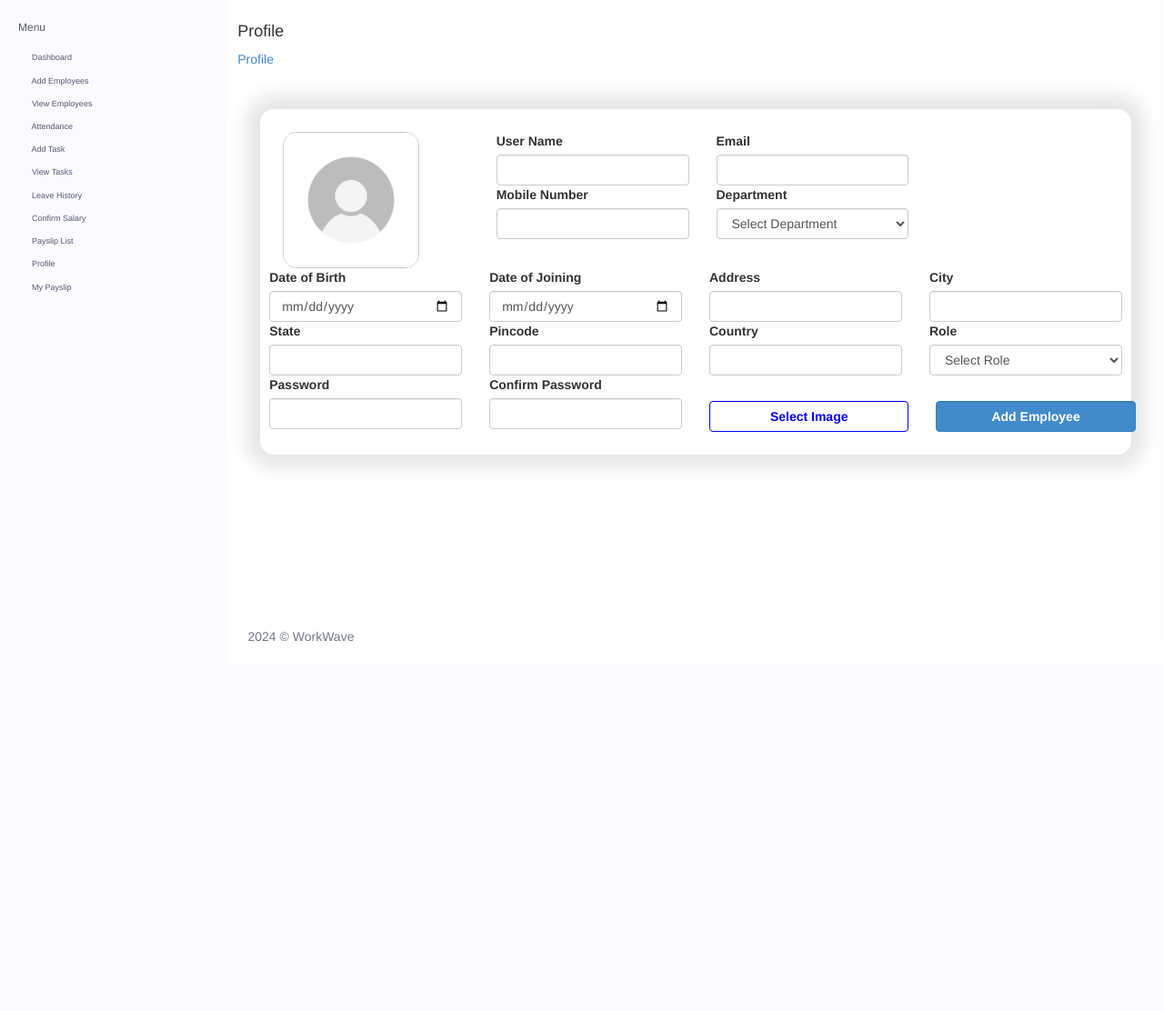
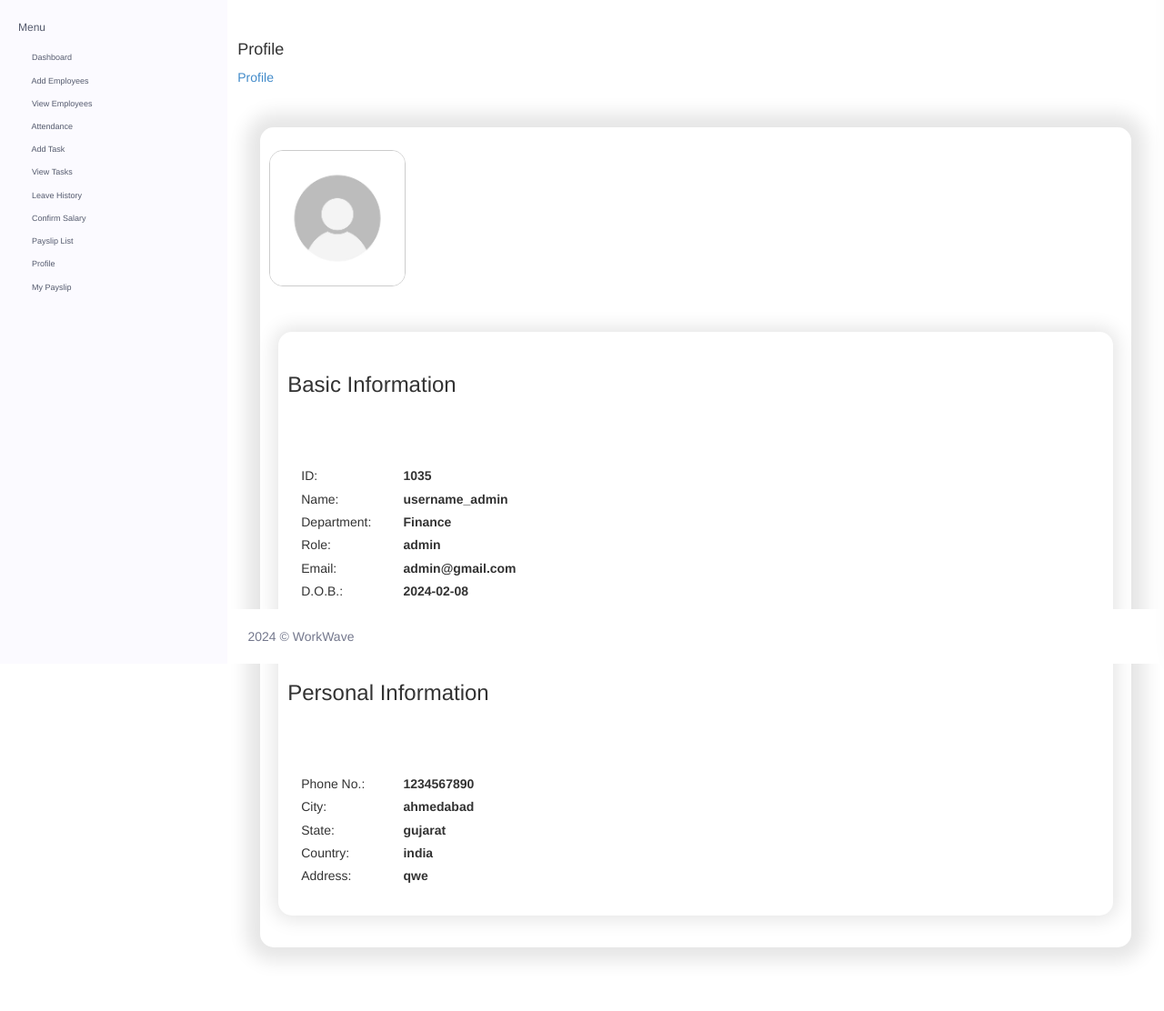
Before and after one commit to krinasuthar19/PHP---WorkWave, a PHP site: page /EMS-CI/profile.php in a window 1280 px wide. Shown: the part 70-1182 px from the top of the page at 91% size. Before the commit the page ends 775 px from the top, so only its background shows below. Run offline with PHP 8.4, Linux system fonts and the light colour scheme; a user stored in the database is signed in; data comes from the database, SQL or seed files in the repository; some libraries are stand-ins or nearby versions.

Commit message:
Update profile.php

```diff
--- a/profile.php
+++ b/profile.php
@@ -4,113 +4,101 @@ require "layouts/check_admin.php";
 include 'layouts/head-main.php';
 include 'layouts/config.php';
 
+
 if ($_SERVER["REQUEST_METHOD"] == "POST") {
-  $usertName = $_POST['userName'];
-  $email = $_POST['Email'];
-  $mobileNumber = $_POST['MobileNumber'];
-  $dateOfBirth = $_POST['DateOfBirth'];
-  $address = $_POST['Address'];
-  $city = $_POST['City'];
-  $state = $_POST['State'];
-  $pincode = $_POST['Pincode'];
-  $country = $_POST['Country'];
+  $user_id = $_SESSION['u_id'];
+  $newPhone = $_POST['newPhone'];
+  $newCity = $_POST['newCity'];
+  $newState = $_POST['newState'];
+  $newCountry = $_POST['newCountry'];
+  $newAddress = $_POST['newAddress'];
 
-  $pass = strtolower($firstName . $lastName . substr((string) $mobileNumber, -4));
-  $password = $pass;
-  // $password = password_hash($pass, PASSWORD_DEFAULT); // Hash the password for security
-
-  $salary = $_POST['Salary'];
-  $dateOfJoining = $_POST['DateOfJoining'];
-
-  $role = $_POST['Role'];
-  // Perform a query to retrieve the role_id for the specified user
-  $sql = "SELECT r_id FROM role WHERE r_name = '$role'";
-  $result = $link->query($sql);
-
-  if ($result->num_rows > 0) {
-    // Fetch the result as an associative array
-    $row = $result->fetch_assoc();
-    // Store the role_id in a PHP variable
-    $roleId = $row['r_id'];
-    // Now $roleId contains the value of the role_id for the specified user
+  // Perform database update
+  $sql = "UPDATE users SET phone = '$newPhone', city = '$newCity', state = '$newState', country = '$newCountry', address = '$newAddress' WHERE u_id = $user_id";
+  if (mysqli_query($link, $sql)) {
+      echo json_encode(array("success" => true));
   } else {
-    echo "User not found or r_id is not available.";
+      echo json_encode(array("success" => false, "error" => mysqli_error($link)));
+  }
+} else {
+  // If the request method is not POST, return an error
+  echo json_encode(array("success" => false, "message" => "Invalid request method."));
 }
 
 
-  $department = $_POST['Department'];
-  // Perform a query to retrieve the role_id for the specified user
-  $sql = "SELECT d_id FROM department WHERE d_name = '$department'";
-  $result = $link->query($sql);
+$user_id = $_SESSION['u_id'];
+$query = "SELECT * FROM users WHERE u_id = $user_id";
+$result = mysqli_query($link, $query);
 
-  if ($result->num_rows > 0) {
-    // Fetch the result as an associative array
-    $row = $result->fetch_assoc();
-    // Store the d_id in a PHP variable
-    $depId = $row['d_id'];
+if ($result && mysqli_num_rows($result) > 0) {
+  $row = mysqli_fetch_assoc($result);
+
+  // Assign fetched values to variables
+  $u_id = $row['u_id'];
+  $username = $row['username'];
+  $email = $row['email'];
+  $phone = $row['phone'];
+  $dob = $row['dob'];
+  $address = $row['address'];
+  $city = $row['city'];
+  $state = $row['state'];
+  $pincode = $row['pincode'];
+  $country = $row['country'];
+  $role = $row['role'];
+  $d_id = $row['d_id'];
+  $date_of_joining = $row['date_of_joining'];
+  $profile_image = $row['profile_image'];
+
+  $query3 = "SELECT d_name FROM department WHERE d_id = $d_id";
+  $result3 = mysqli_query($link, $query3);
+
+  if ($result3 && mysqli_num_rows($result3) > 0) {
+    $row2 = mysqli_fetch_assoc($result3);
+    $d_name = $row2['d_name'];
   } else {
-    echo "User not found or d_id is not available.";
+    echo "d_name not found or error in fetching data.";
   }
 
-  // Handle image upload
-  $image = $_FILES['imageInput'];
+  $query3 = "SELECT r_name FROM role WHERE r_id = $role";
+  $result3 = mysqli_query($link, $query3);
 
-  if ($image['size'] > 0) {
-    $allowedExtensions = ['jpg', 'jpeg', 'png', 'gif'];
-    $extension = pathinfo($image['name'], PATHINFO_EXTENSION);
-
-    if (in_array(strtolower($extension), $allowedExtensions)) {
-      $imageName = uniqid('img_') . '.' . $extension;
-      $imagePath = 'profile_images/' . $imageName; // Adjust the folder path as needed
-
-      move_uploaded_file($image['tmp_name'], $imagePath);
+  if ($result3 && mysqli_num_rows($result3) > 0) {
+    $row3 = mysqli_fetch_assoc($result3);
+    $r_name = $row3['r_name'];
   } else {
-      echo "Invalid image format. Allowed formats: jpg, jpeg, png, gif.";
-      exit();
+    echo "d_name not found or error in fetching data.";
   }
 } else {
-    // Handle the case where no image is uploaded
-    $imagePath = 'profile_images/user_default_img.jpg'; // Set a default image path or leave it empty based on your requirements
-  }
-
-  $query = "SELECT email FROM users where email='$email'";
-  $result = mysqli_query($link, $query);
-
-  if ($result) {
-    $rowCount = mysqli_num_rows($result);
-    if ($rowCount != 0) {
-      echo "<script>alert('user already exsist')</script>";
-    } else {
-      $sql = "INSERT INTO users (username, email, phone, dob, address, city, state, pincode, country, role, d_id, password, date_of_joining, profile_image)
-              VALUES ('$username', '$email', '$mobileNumber', '$dateOfBirth', '$address', '$city', '$state', '$pincode', '$country', $roleId, $depId, '$password', '$dateOfJoining', '$imagePath')";
-    }
-  }
-  if ($link->query($sql) === TRUE) {
-    // echo "Record inserted successfully";
-  } else {
-    echo "Error: " . $sql . "<br>" . $link->error;
-  }
+  echo "User not found or error in fetching data.";
+  exit;
 }
 
 $link->close();
 ?>
 
-
-
 <head>
-  <title>Add Employee</title>
+  <title>Profile</title>
   <?php include 'layouts/head.php'; ?>
   <?php include 'layouts/head-style.php'; ?>
   <style>
     .form-content {
       padding: 25px;
-      /* Adjust padding as needed */
       border-radius: 15px;
-      /* Increase border-radius for rounded corners */
       margin: 10px;
-      /* Center the content horizontally */
       box-shadow: 0 0 20px 15px rgba(0, 0, 0, 0.1);
-      /* Darker shadow */
+    }
+
+    .basic {
+      padding: 25px;
+      border-radius: 15px;
+      margin: 10px;
+      box-shadow: 0 0 20px 5px rgba(0, 0, 0, 0.1);
+    }
+    .personal {
+      padding: 25px;
+      border-radius: 15px;
+      margin: 10px;
+      box-shadow: 0 0 20px 5px rgba(0, 0, 0, 0.1);
     }
 
     table {
@@ -121,22 +109,6 @@ $link->close();
 
     th {
       border-bottom: 2px solid #ddd;
-      /* Add a bottom border to th and td elements */
-    }
-
-    #button1 {
-      width: 100%;
-      font-weight: bold;
-    }
-
-    #button2 {
-      width: 100%;
-      border-color: blue;
-      /* Set border color to blue */
-      background-color: white;
-      color: blue;
-      /* Set font color to blue */
-      font-weight: bold;
     }
 
     .image-container {
@@ -150,6 +122,10 @@ $link->close();
     .image-container img {
       width: 100%;
       height: auto;
+    }
+
+    .edit-icon {
+      cursor: pointer;
     }
   </style>
 
@@ -167,220 +143,102 @@ $link->close();
     <div class="page-content">
       <div class="container-fluid">
 
-        <!-- start page title -->
         <div class="row">
           <div class="col-12">
             <div class="page-title-box d-sm-flex align-items-center justify-content-between">
               <h4 class="mb-sm-0 font-size-18">Profile</h4>
-
               <div class="page-title-right">
                 <ol class="breadcrumb m-0">
-                <!--<li class="breadcrumb-item"><a href="javascript: void(0);">Admin</a></li>-->
                   <li class="breadcrumb-item"><a href="javascript: void(0);">Profile</a></li>
                 </ol>
               </div>
             </div>
           </div>
         </div>
-        <!-- end page title -->
 
-        <!-- start form -->
         <div class="form-content">
           <div class="row">
             <div class="col-md-12">
-
               <div class="row">
                 <form action="" method="POST" enctype="multipart/form-data">
+                  <div class="row">
                     <div class="col-md-3 mb-3">
                       <div class="image-container" id="displayContainer">
-                    <img id="displayImage" alt="profile Image" src="profile_images/user_default_img.jpg">
+                        <img id="displayImage" alt="profile Image" src="<?php echo $profile_image; ?>">
                       </div>
                     </div>
-
+                  </div>
+                  <br><br>
+                  <div class="basic">
+                    <div class="row">
+                      <strong>
+                        <h3>Basic Information</h3>
+                      </strong>
+                      <br><br><br>
+                      <div class="col-md-6 mb-3">
                         <div class="row">
                           <div class="col-md-3 mb-3">
-                      <label for="FirstName">User Name</label>
-                      <input type="text" class="form-control" id="FirstName" name="FirstName" autocomplete="off" required>
-                    </div>
-                    <!--<div class="col-md-3 mb-3">
-                      <label for="LastName">Last Name</label>
-                      <input type="text" class="form-control" id="LastName" name="LastName" autocomplete="off" required>
-                    </div>-->
-                    <div class="col-md-3 mb-3">
-                      <label for="Email">Email</label>
-                      <input type="email" class="form-control" id="Email" name="Email" autocomplete="off" pattern="[a-zA-Z0-9._%+-]+@[a-zA-Z0-9.-]+\.[a-zA-Z]{2,}" required>
+                            <h5>ID: </h5>
+                            <h5>Name: </h5>
+                            <h5>Department: </h5>
+                            <h5>Role: </h5>
+                            <h5>Email: </h5>
+                            <h5>D.O.B.: </h5>
                           </div>
                           <div class="col-md-3 mb-3">
-                      <label for="MobileNumber">Mobile Number</label>
-                      <input type="tel" class="form-control" id="MobileNumber" name="MobileNumber" autocomplete="off" pattern="[0-9]{10}" required title="Please enter a 10-digit number">
+                            <h5><strong><?php echo $u_id; ?></strong></h5>
+                            <h5><strong><?php echo $username; ?></strong></h5>
+                            <h5> <strong><?php echo $d_name; ?></strong></h5>
+                            <h5><strong><?php echo $r_name; ?></strong></h5>
+                            <h5><strong><?php echo $email; ?></strong></h5>
+                            <h5><strong><?php echo $dob; ?></strong></h5>
                           </div>
-                    <div class="col-md-3 mb-3">
-                      <label for="Department">Department</label>
-                      <select class="form-control" id="Department" name="Department">
-                        <option value="0" disabled selected hidden>Select Department</option>
-                        <?php
-                        include 'layouts/config.php';
 
-                        // Assuming you have a connection to your database
-                        $sql = "SELECT d_name FROM department";
-                        $result = $link->query($sql);
-
-                        if ($result->num_rows > 0) {
-                          while ($row = $result->fetch_assoc()) {
-                            $depName = $row['d_name'];
-                            echo "<option value=\"$depName\">$depName</option>";
-                          }
-                        } else {
-                          echo "<option value=\"\">No roles found</option>";
-                        }
-                        $link->close();
-
-                        ?>
-                      </select>
                         </div>
                       </div>
-
-                  <div div class="row">
-
+                    </div>
+                  </div>
+                  <div class="personal">
+                    <div class="row">
+                      <strong>
+                        <h3>Personal Information <span class="edit-icon" id="editBasicInfo"><i data-feather="edit"></i></span><span class="submit-icon" id="submitBasicInfo" style="display:none;"><i data-feather="check-circle"></i></span>
+        </h3>
+                      </strong>
+                      <br><br><br>
+                      <div class="col-md-6 mb-3">
+                        <div class="row">
                           <div class="col-md-3 mb-3">
-                      <label for="DateOfBirth">Date of Birth</label>
-                      <input type="date" class="form-control" id="DateOfBirth" name="DateOfBirth" required>
+                            <h5>Phone No.: </h5>
+                            <h5>City: </h5>
+                            <h5>State: </h5>
+                            <h5>Country: </h5>
+                            <h5>Address: </h5>
                           </div>
-                    <div class="col-md-3 mb-3">
-                      <label for="DateOfJoining">Date of Joining</label>
-                      <input type="date" class="form-control" id="DateOfJoining" name="DateOfJoining" required>
+                          <div class="col-md-3 mb-3 basic-info-field">
+                            <h5 id="username" class="basic-info-field"><strong><?php echo $phone; ?></strong></h5>
+                            <h5 id="department" class="basic-info-field"><strong><?php echo $city; ?></strong></h5>
+                            <h5 id="role" class="basic-info-field"><strong><?php echo $state; ?></strong></h5>
+                            <h5 id="email" class="basic-info-field"><strong><?php echo $country; ?></strong></h5>
+                            <h5 id="email" class="basic-info-field"><strong><?php echo $address; ?></strong></h5>
                           </div>
 
-                    <div class="col-md-3 mb-3">
-                      <label for="Address">Address</label>
-                      <input type="text" class="form-control" id="Address" name="Address" autocomplete="off" required>
                         </div>
-                    <div class="col-md-3 mb-3">
-                      <label for="City">City</label>
-                      <input type="text" class="form-control" id="City" name="City" autocomplete="off" required>
+
+                      </div>
+                    </div>
+                  </div>
+                </form>
               </div>
             </div>
           </div>
         </div>
 
-                  <div class="row">
-                    <div class="col-md-3 mb-3">
-                      <label for="State">State</label>
-                      <input type="text" class="form-control" id="State" name="State" autocomplete="off" required>
-                    </div>
-                    <div class="col-md-3 mb-3">
-                      <label for="Pincode">Pincode</label>
-                      <input type="text" class="form-control" id="Pincode" name="Pincode" autocomplete="off" pattern="[0-9]{6}" required>
-                    </div>
-                    <div class="col-md-3 mb-3">
-                      <label for="Country">Country</label>
-                      <input type="text" class="form-control" id="Country" name="Country" autocomplete="off" required>
-                    </div>
-                    <div class="col-md-3 mb-3">
-                      <label for="Role">Role</label>
-                      <select class="form-control" id="Role" name="Role">
-                        <option value="0" disabled selected hidden>Select Role</option>
-
-                        <?php
-                        include 'layouts/config.php';
-
-                        // Assuming you have a connection to your database
-                        $sql = "SELECT r_name FROM role";
-                        $result = $link->query($sql);
-
-                        if ($result->num_rows > 0) {
-                          while ($row = $result->fetch_assoc()) {
-                            $roleName = $row['r_name'];
-                            echo "<option value=\"$roleName\">$roleName</option>";
-                          }
-                        } else {
-                          echo "<option value=\"\">No roles found</option>";
-                        }
-                        $link->close();
-
-                        ?>
-                      </select>
       </div>
     </div>
 
-                      <div class="row">
-                    <div class="col-md-3 mb-3">
-                      <label for="State">Password</label>
-                      <input type="text" class="form-control" id="State" name="State" autocomplete="off" required>
-                    </div>
-                    <div class="col-md-3 mb-3">
-                      <label for="Pincode">Confirm Password</label>
-                      <input type="text" class="form-control" id="Pincode" name="Pincode" autocomplete="off" pattern="[0-9]{6}" required>
-                    </div>
-                <!--  <div class="row">
-                    <div class="col-md-3 mb-3">
-                      <label for="Department">Department</label>
-                      <select class="form-control" id="Department" name="Department">
-                        <option value="0" disabled selected hidden>Select Department</option>
-                       // <?php
-                        //include 'layouts/config.php';
-
-                        // Assuming you have a connection to your database
-                       // $sql = "SELECT d_name FROM department";
-                       // $result = $link->query($sql);
-
-                        //if ($result->num_rows > 0) {
-                          //while ($row = $result->fetch_assoc()) {
-                           // $depName = $row['d_name'];
-                           // echo "<option value=\"$depName\">$depName</option>";
-                       //   }
-                       // }// else {
-                         // echo "<option value=\"\">No roles found</option>";
-                      //  }
-                      //  $link->close();
-
-                        ?>
-                      </select>
-                    </div>-->
-                   <!-- <div class="col-md-3 mb-3">
-                      <label for="DateOfJoining">Date of Joining</label>
-                      <input type="date" class="form-control" id="DateOfJoining" name="DateOfJoining" required>
-                    </div>
-                  <!--  <div class="col-md-3 mb-3">
-                      <label for="Salary">Salary</label>
-                      <input type="text" class="form-control" id="Salary" name="Salary" autocomplete="off" required>
-                    </div>-->
-
-                    <div class="row">
-                      <div class="col-md-3 mb-3">
-                        <div>
-                          <br>
-                          <label for="imageInput" class="btn btn-primary form-control" id="button2" style="margin-top: 8px;">Select Image</label>
-                          <input type="file" id="imageInput" name="imageInput" style="display:none;" onchange="displayProfileImage()">
+    <?php include 'layouts/footer.php'; ?>
   </div>
 </div>
-
-                      <div class="col-md-3 mb-3">
-                        <br>
-                        <button type="submit" class="btn btn-primary form-control" id="button1" style="margin-top: 8px;">Add Employee</button>
-                      </div>
-                    </div>
-                    <div class="row">
-
-                    </div>
-                </form>
-                       </div>
-
-
-                       </div>
-            <!-- end form -->
-
-                       </div>
-        </div> <!-- container-fluid -->
-      </div>
-      <!-- End Page-content -->
-
-      <?php include 'layouts/footer.php'; ?>
-    </div>
-    <!-- end main content-->
-
-  </div>
-  <!-- END layout-wrapper -->
 
 <!-- Right Sidebar -->
 <?php include 'layouts/right-sidebar.php'; ?>
@@ -390,39 +248,67 @@ $link->close();
 <?php include 'layouts/vendor-scripts.php'; ?>
 
 <script src="assets/js/app.js"></script>
-  <!-- App js -->
-  <script src="assets/js/app.js"></script>
-  <!-- Add this script at the end of your HTML, just before the closing </body> tag -->
 <script>
-    function displayProfileImage() {
-      var input = document.getElementById('imageInput');
-      var container = document.getElementById('displayContainer');
-      var image = document.getElementById('displayImage');
+  document.addEventListener("DOMContentLoaded", function() {
+    document.getElementById('editBasicInfo').addEventListener('click', function(e) {
+        e.preventDefault();
+        var basicInfoFields = document.querySelectorAll('.basic-info-field');
+        basicInfoFields.forEach(function(field) {
+            field.setAttribute('contenteditable', 'true');
+            field.style.border = '1px solid #ccc';
+        });
+        document.getElementById('submitBasicInfo').style.display = 'inline'; // Show the Submit button
+    });
 
-      var file = input.files[0];
+    document.getElementById('submitBasicInfo').addEventListener('click', function(e) {
+        e.preventDefault();
+        var basicInfoFields = document.querySelectorAll('.basic-info-field');
+        var updatedFields = {};
+        basicInfoFields.forEach(function(field) {
+            field.setAttribute('contenteditable', 'false');
+            field.style.border = 'none';
+            updatedFields[field.id] = field.innerText;
+        });
+        document.getElementById('submitBasicInfo').style.display = 'none'; // Hide the Submit button
 
-      if (file) {
-        var reader = new FileReader();
+        // Send AJAX request to update details
+        updatePersonalInfo(updatedFields);
+    });
 
-        reader.onload = function(e) {
-          image.src = e.target.result;
-          image.style.objectFit = 'cover';
-          image.style.width = '100%';
-          image.style.height = '100%';
-          container.style.display = 'block'; // Show the image container
-        };
+    function updatePersonalInfo(updatedFields) {
+        // Assuming you have included jQuery
+        $.ajax({
+            type: 'POST',
+            url: 'update_personal_info.php',
+            data: updatedFields,
+            dataType: 'json',
+            success: function(response) {
+                if (response.success) {
+                    console.log('Details updated successfully!');
+                    // You can provide feedback to the user if needed
+                } else {
+                    console.error('Error updating details:', response.error);
+                    // Handle error, show an error message, etc.
+                }
+            },
+            error: function(xhr, status, error) {
+                console.error('AJAX Error:', error);
+                // Handle error, show an error message, etc.
+            }
+        });
+    }
+});
 
-        reader.readAsDataURL(file);
-      } else {
-        // If no file is selected, display the default image
-        image.src =
-          'profile_images/user_default_img.jpg'; // Replace with the actual path to your default image
-        image.style.objectFit = 'cover';
-        image.style.width = '100%';
-        image.style.height = '100%';
-        container.style.display = 'block'; // Show the image container
-      }
-    }
+  document.addEventListener("DOMContentLoaded", function() {
+    document.getElementById('editBasicInfo').addEventListener('click', function(e) {
+      e.preventDefault();
+      var basicInfoFields = document.querySelectorAll('.basic-info-field');
+      basicInfoFields.forEach(function(field) {
+        field.setAttribute('contenteditable', 'true');
+        field.style.border = '1px solid #ccc';
+      });
+    });
+  });
 </script>
 
 </body>
```
Lines whose indentation alone changed are shown as unchanged.
